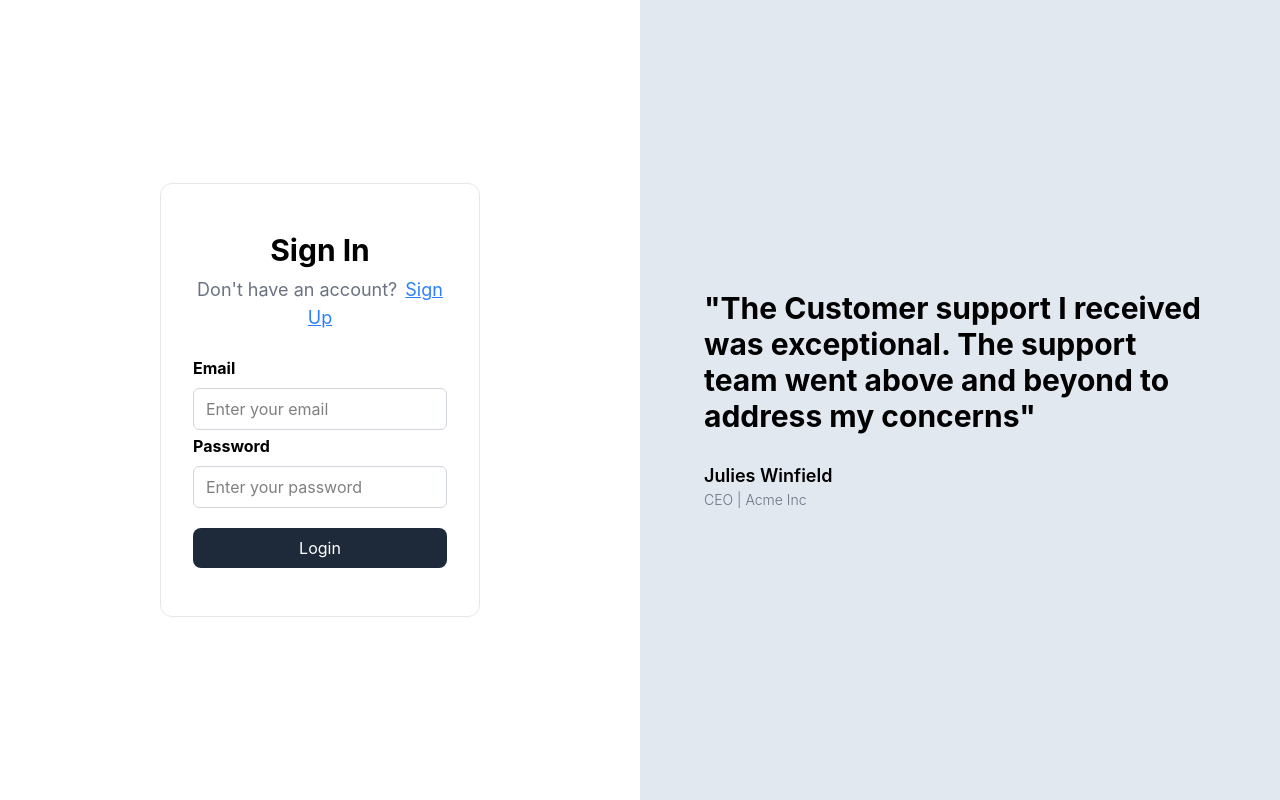
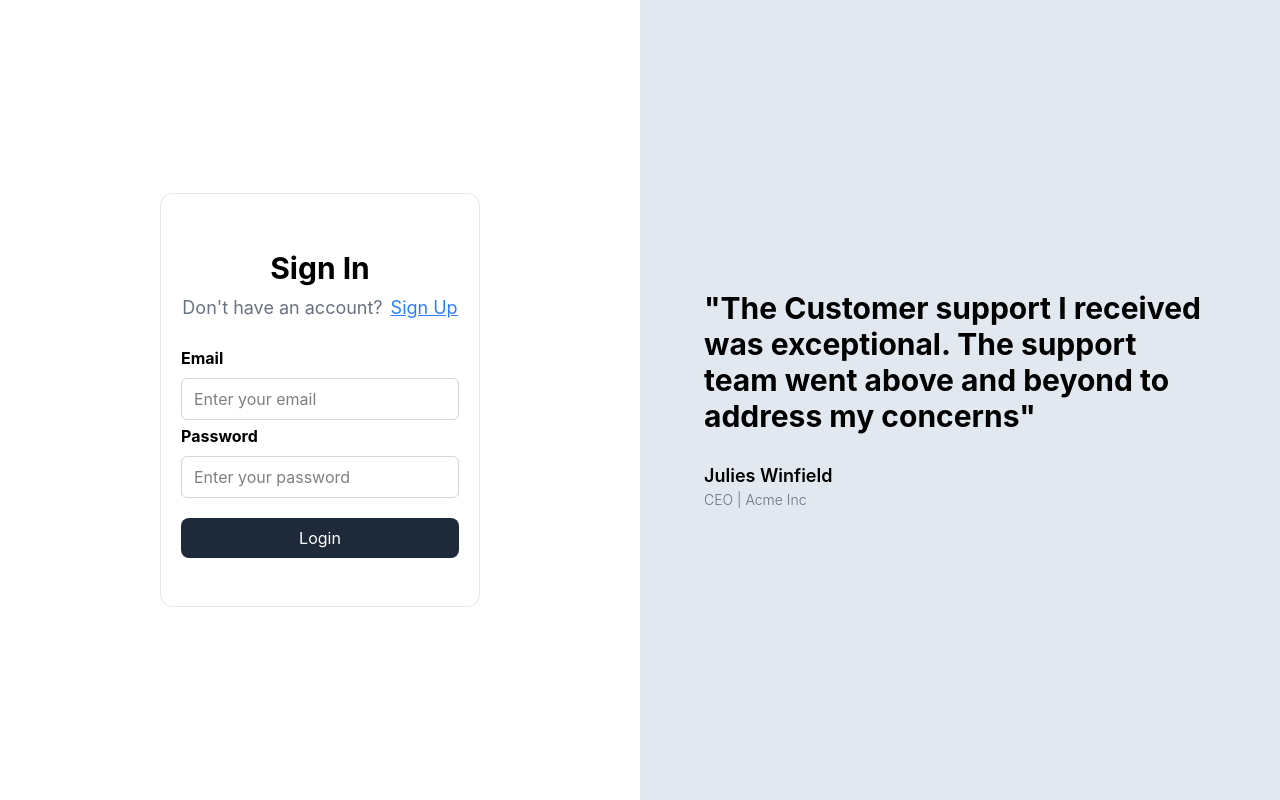
Before and after one commit to ayush8914/OpenDraft, a React (Vite) app in the folder client/: page /signin in a window 1280 px wide. Built offline with nearby package versions, Linux system fonts and the light colour scheme.

Commit message:
style: Auth component margins corrected

```diff
--- a/client/src/components/Auth.tsx
+++ b/client/src/components/Auth.tsx
@@ -74,7 +74,7 @@ function Auth (props : {type : "signin" | "signup"}) {
                         {error && <div className="text-red-600 bg-red-100 px-4 py-6 rounded mt-2  mb-5 w-3/4 sm:w-1/2 text-center">{error}</div>}
                 </div>
             <div className="flex justify-center">
-                <div className="flex flex-col gap-1 text-center w-3/4 sm:w-1/2 border border-gray-200 p-8 pt-12 pb-12 rounded-xl">
+                <div className="flex flex-col gap-1 text-center w-7/8 sm:w-1/2 border border-gray-200 p-3 sm:p-5 sm:pt-14 sm:pb-12 rounded-xl">
                     <div className="font-bold text-3xl mb-1">
                         {props.type === "signin" ? "Sign In" : "Create an account"}
                     </div>
```
